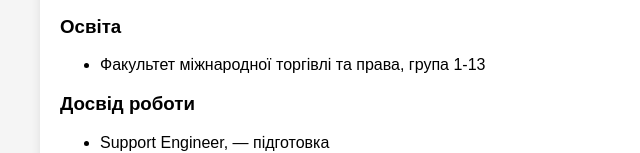
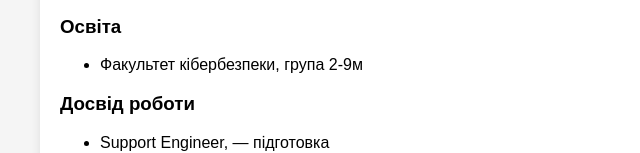
Before and after one commit to geradotl/Georgewebpage, a plain HTML site: page Resume.html in a window 1280 px wide. Shown: the part 261-414 px from the top of the page, without its empty margins (0-640 px from the left). Drawn offline with Linux system fonts and the light colour scheme.

Commit message:
Update Resume.html

```diff
--- a/Resume.html
+++ b/Resume.html
@@ -25,7 +25,7 @@
 
     <h3>Освіта</h3>
     <ul>
-      <li>Факультет міжнародної торгівлі та права, група 1-13</li>
+      <li>Факультет кібербезпеки, група 2-9м</li>
     </ul>
 
     <h3>Досвід роботи</h3>
```
